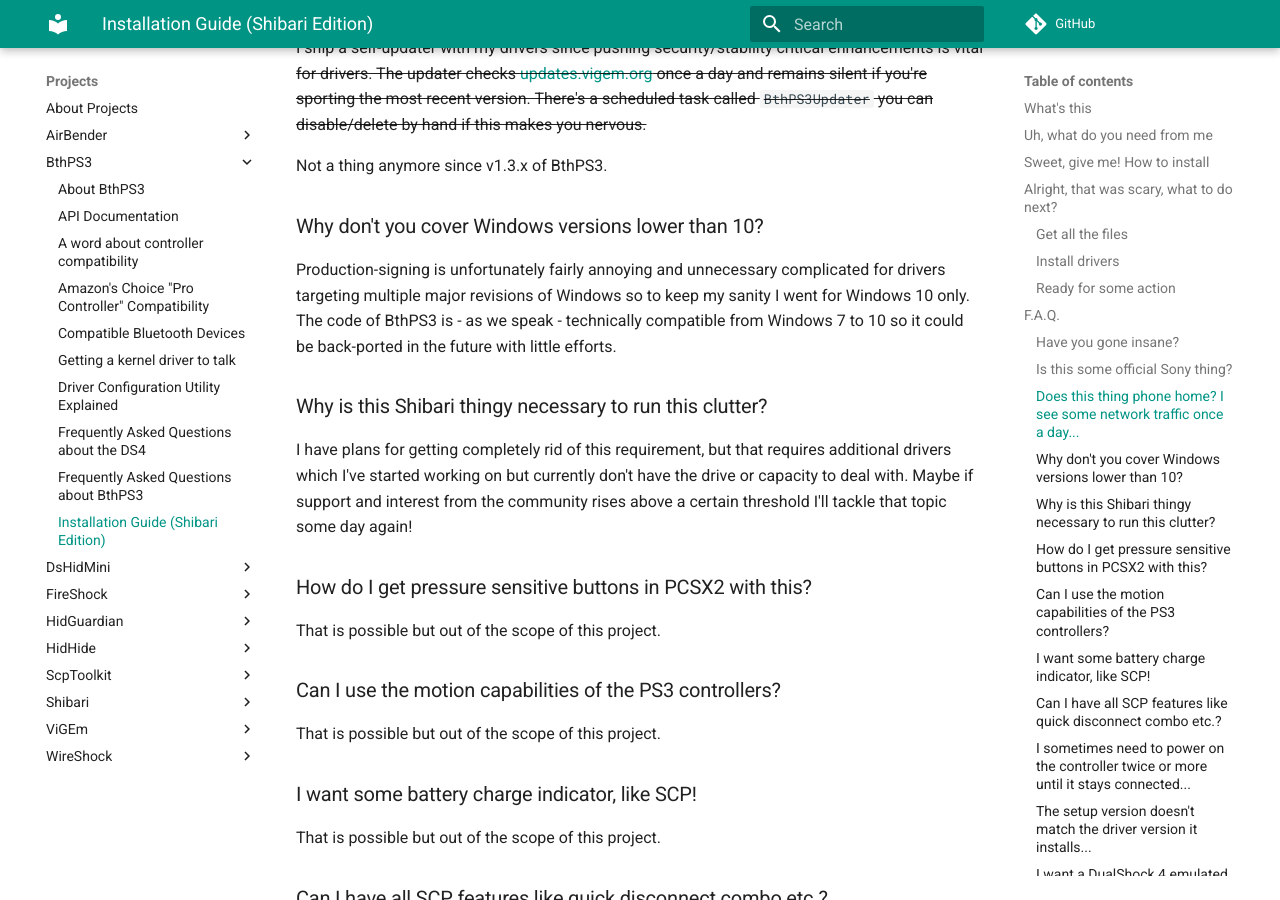
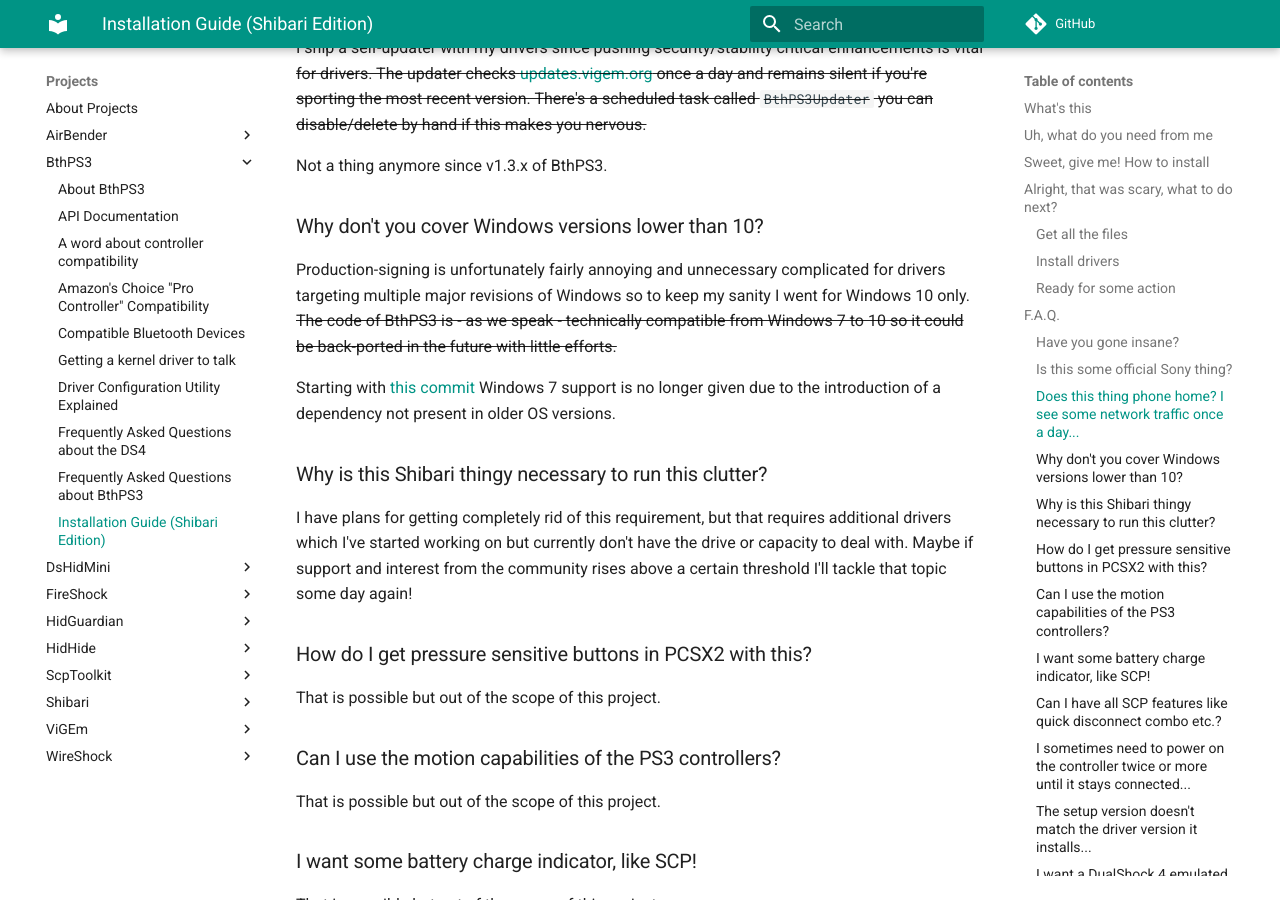
Before and after one commit to nefarius/ViGEm.github.io, an MkDocs documentation site: the page built from docs/projects/BthPS3/Installation-Guide-Shibari-Edition.md, in a window 1280 px wide and 900 px high, scrolled down 2942 px. Built offline with MkDocs 1.6.1 and Material for MkDocs 9.7.7, drawn with Linux system fonts in a browser that asks for light colours; emoji names are drawn with the system emoji font; comment, search, counter and statistics services are not loaded.

Commit message:
Updated FAQ

```diff
--- a/docs/projects/BthPS3/Installation-Guide-Shibari-Edition.md
+++ b/docs/projects/BthPS3/Installation-Guide-Shibari-Edition.md
@@ -76,7 +76,9 @@
 
 ### Why don't you cover Windows versions lower than 10?
 
-Production-signing is unfortunately fairly annoying and unnecessary complicated for drivers targeting multiple major revisions of Windows so to keep my sanity I went for Windows 10 only. The code of BthPS3 is - as we speak - technically compatible from Windows 7 to 10 so it could be back-ported in the future with little efforts.
+Production-signing is unfortunately fairly annoying and unnecessary complicated for drivers targeting multiple major revisions of Windows so to keep my sanity I went for Windows 10 only. ~~The code of BthPS3 is - as we speak - technically compatible from Windows 7 to 10 so it could be back-ported in the future with little efforts.~~
+
+Starting with [this commit](https://github.com/ViGEm/BthPS3/commit/7959c119609138b9f5776ac99804f6062771ee4a) Windows 7 support is no longer given due to the introduction of a dependency not present in older OS versions.
 
 ### Why is this Shibari thingy necessary to run this clutter?
 
```
